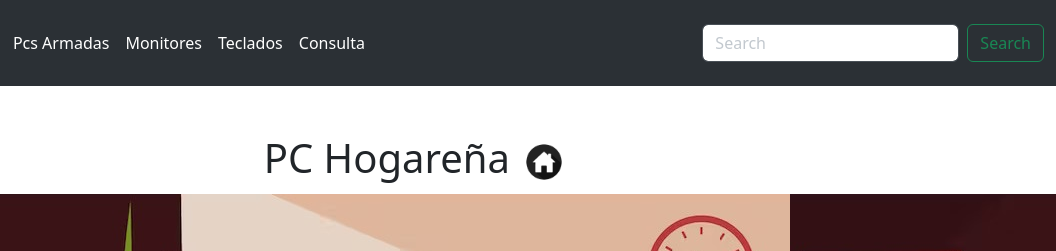
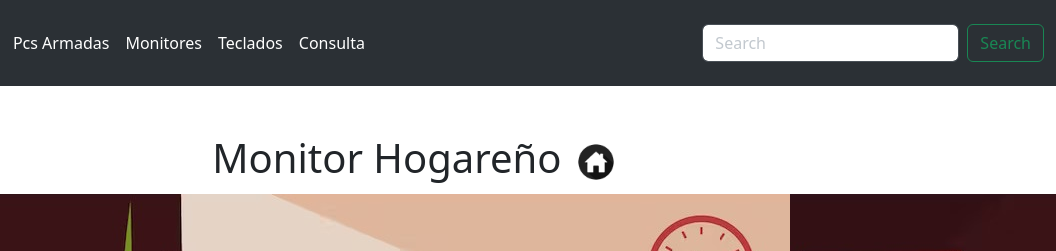
Before and after one commit to NicoTecno/-PreEntrega3Dominguez, a website: page pages/monitores.html in a window 1280 px wide. Shown: the top 251 px of the page, 224-1280 px from the left. Drawn offline with nearby package versions, Linux system fonts and the light colour scheme; files that its build step writes are made by us from their sources.

Commit message:
errores menores

```diff
--- a/pages/monitores.html
+++ b/pages/monitores.html
@@ -87,7 +87,7 @@
       <div class="container-fluid text-center">
         <div class="row justify-content-around mt-5">
           <h1>
-            PC Hogareña
+            Monitor Hogareño
             <img
               class="iconos_productos"
               src="../imgs/iconos_productos/casa.png"
```
